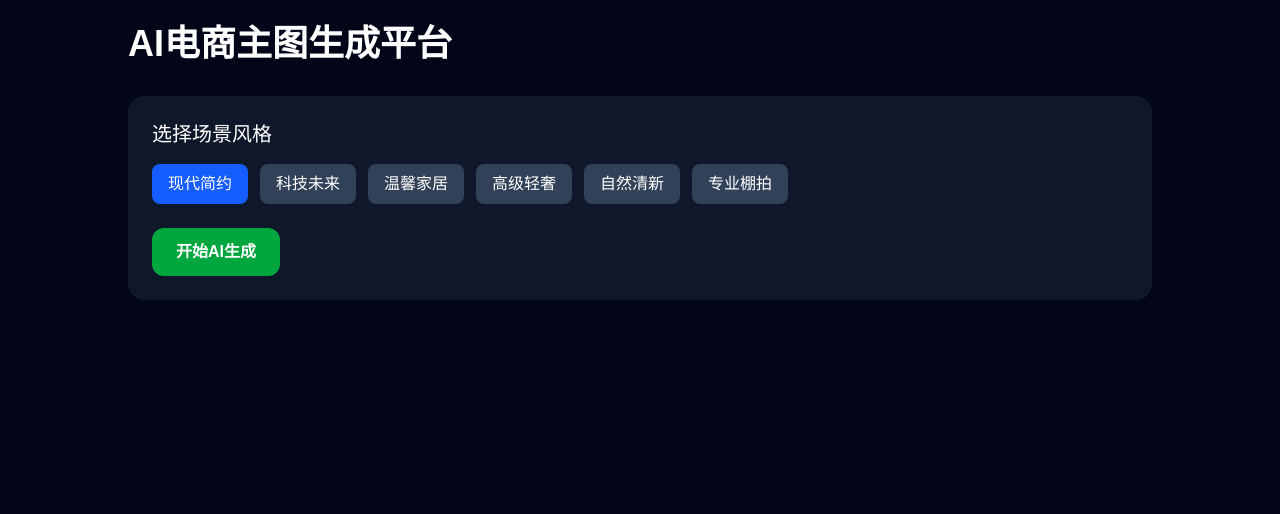
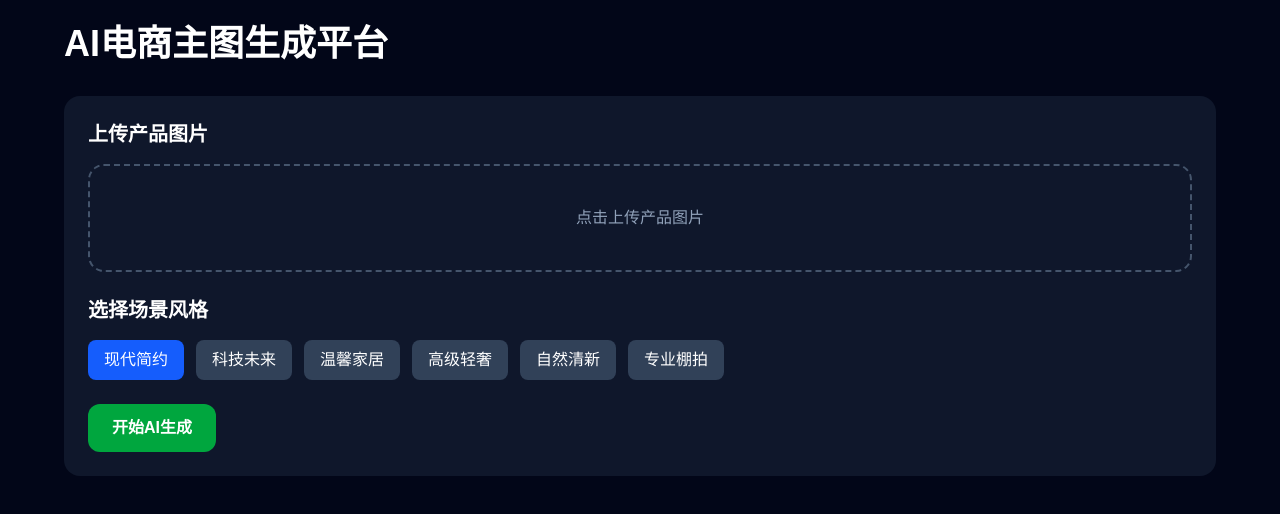
Before and after one commit to jonll0406/my-ai-saas, a Next.js app: page / in a window 1280 px wide. Shown: the top 514 px of the page. Built offline with nearby package versions, Linux system fonts and the light colour scheme.

Commit message:
Update page.tsx

```diff
--- a/app/page.tsx
+++ b/app/page.tsx
@@ -6,6 +6,13 @@ export default function HomePage() {
   const [style, setStyle] = useState("现代简约")
   const [loading, setLoading] = useState(false)
   const [image, setImage] = useState("")
+  const [preview, setPreview] = useState("")
+
+  function handleUpload(e: React.ChangeEvent<HTMLInputElement>) {
+    const file = e.target.files?.[0]
+    if (!file) return
+    setPreview(URL.createObjectURL(file))
+  }
 
   async function generateImage() {
     try {
@@ -38,15 +45,38 @@ export default function HomePage() {
 
   return (
     <div className="min-h-screen bg-slate-950 text-white p-6">
-      <div className="max-w-5xl mx-auto">
-
+      <div className="max-w-6xl mx-auto">
         <h1 className="text-4xl font-bold mb-8">
           AI电商主图生成平台
         </h1>
 
         <div className="bg-slate-900 rounded-2xl p-6">
+          <h2 className="text-xl font-bold mb-4">
+            上传产品图片
+          </h2>
 
-          <h2 className="text-xl mb-4">
+          <label className="block border-2 border-dashed border-slate-600 rounded-2xl p-10 text-center cursor-pointer mb-6">
+            <input
+              type="file"
+              accept="image/*"
+              onChange={handleUpload}
+              className="hidden"
+            />
+
+            {preview ? (
+              <img
+                src={preview}
+                alt=""
+                className="mx-auto max-h-72 rounded-xl"
+              />
+            ) : (
+              <span className="text-slate-400">
+                点击上传产品图片
+              </span>
+            )}
+          </label>
+
+          <h2 className="text-xl font-bold mb-4">
             选择场景风格
           </h2>
 
@@ -80,7 +110,6 @@ export default function HomePage() {
           >
             {loading ? "AI生成中..." : "开始AI生成"}
           </button>
-
         </div>
 
         {image && (
@@ -96,7 +125,6 @@ export default function HomePage() {
             />
           </div>
         )}
-
       </div>
     </div>
   )
```
